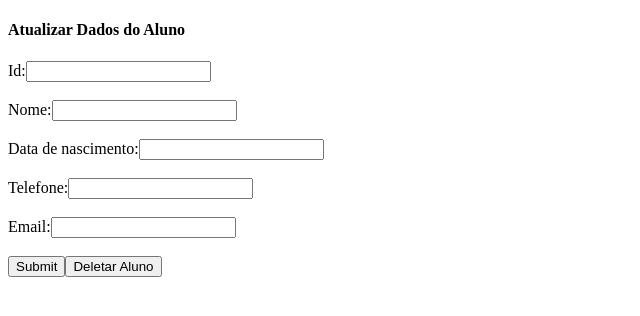
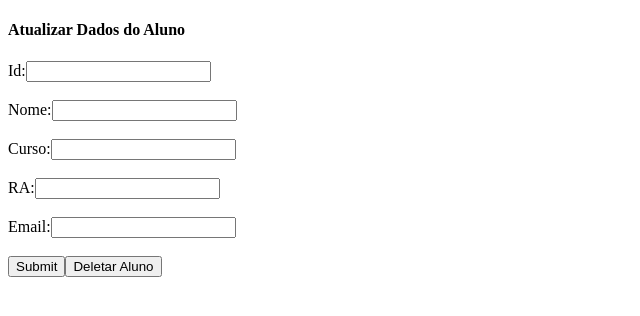
Before and after one commit to felipe-SBC/autonotas-Frontend, a React (Create React App) app: page /aluno/update in a window 1280 px wide. Shown: the top 316 px of the page, without its empty margins (0-640 px from the left). Built offline with nearby package versions, Linux system fonts and the light colour scheme; no server answers.

Commit message:
:bug: fix(updateAluno): corrigindo label

```diff
--- a/src/components/Aluno/updateAluno/index.js
+++ b/src/components/Aluno/updateAluno/index.js
@@ -12,7 +12,7 @@ const UpdateAluno = () => {
   useEffect(() => {
     const consulta = async () => {
       try {
-        const resposta = await fetch("http://localhost:8080/alunos/2");
+        const resposta = await fetch("http://localhost:8080/alunos/1");
 
         const dados = await resposta.json();
         console.log(JSON.stringify(dados));
@@ -87,7 +87,7 @@ const UpdateAluno = () => {
         <br />
         <br />
         <label>
-          Data de nascimento:
+          Curso:
           <input
             name="curso"
             type="text"
@@ -98,7 +98,7 @@ const UpdateAluno = () => {
         <br />
         <br />
         <label>
-          Telefone:
+          RA:
           <input
             name="ra"
             type="text"
```
